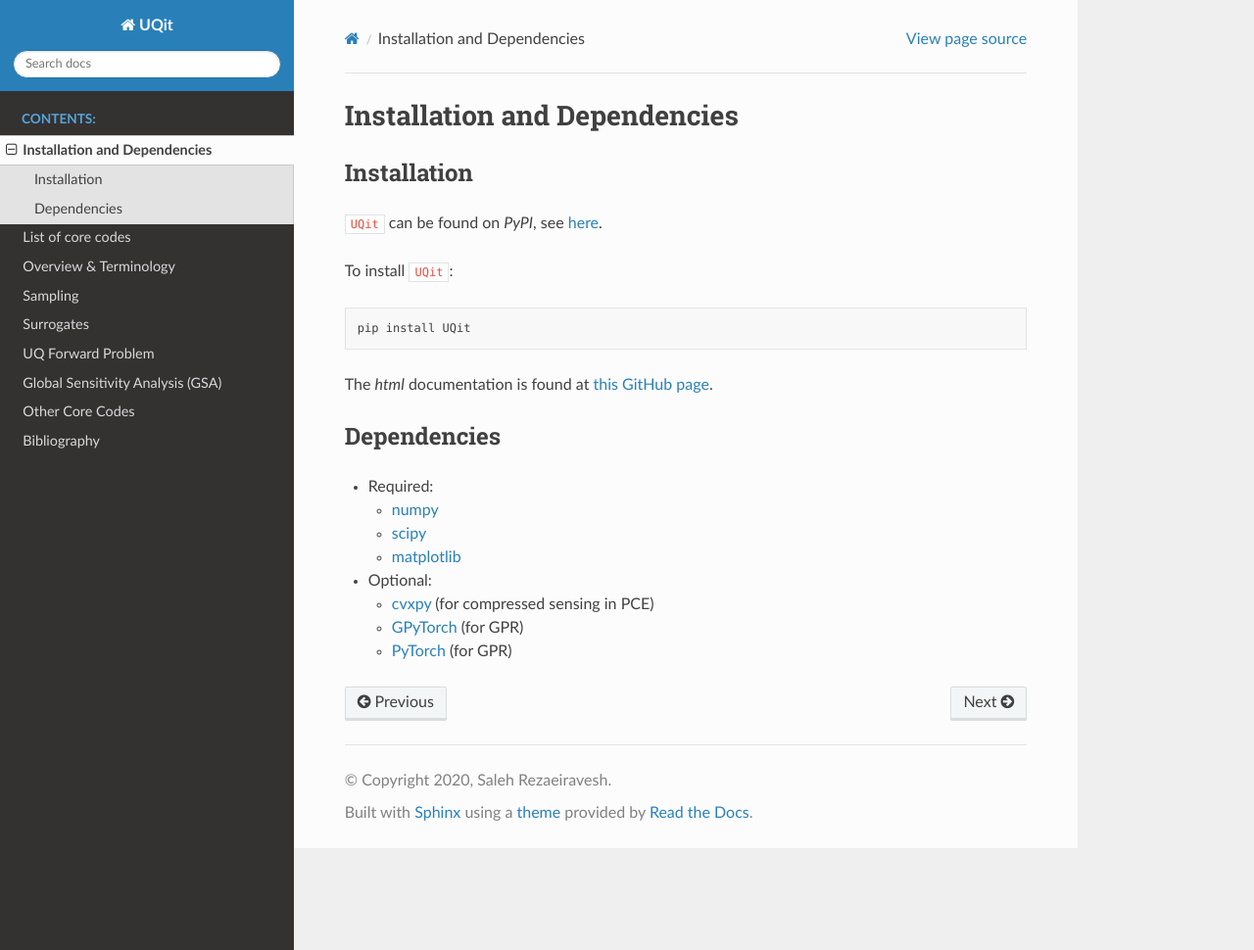
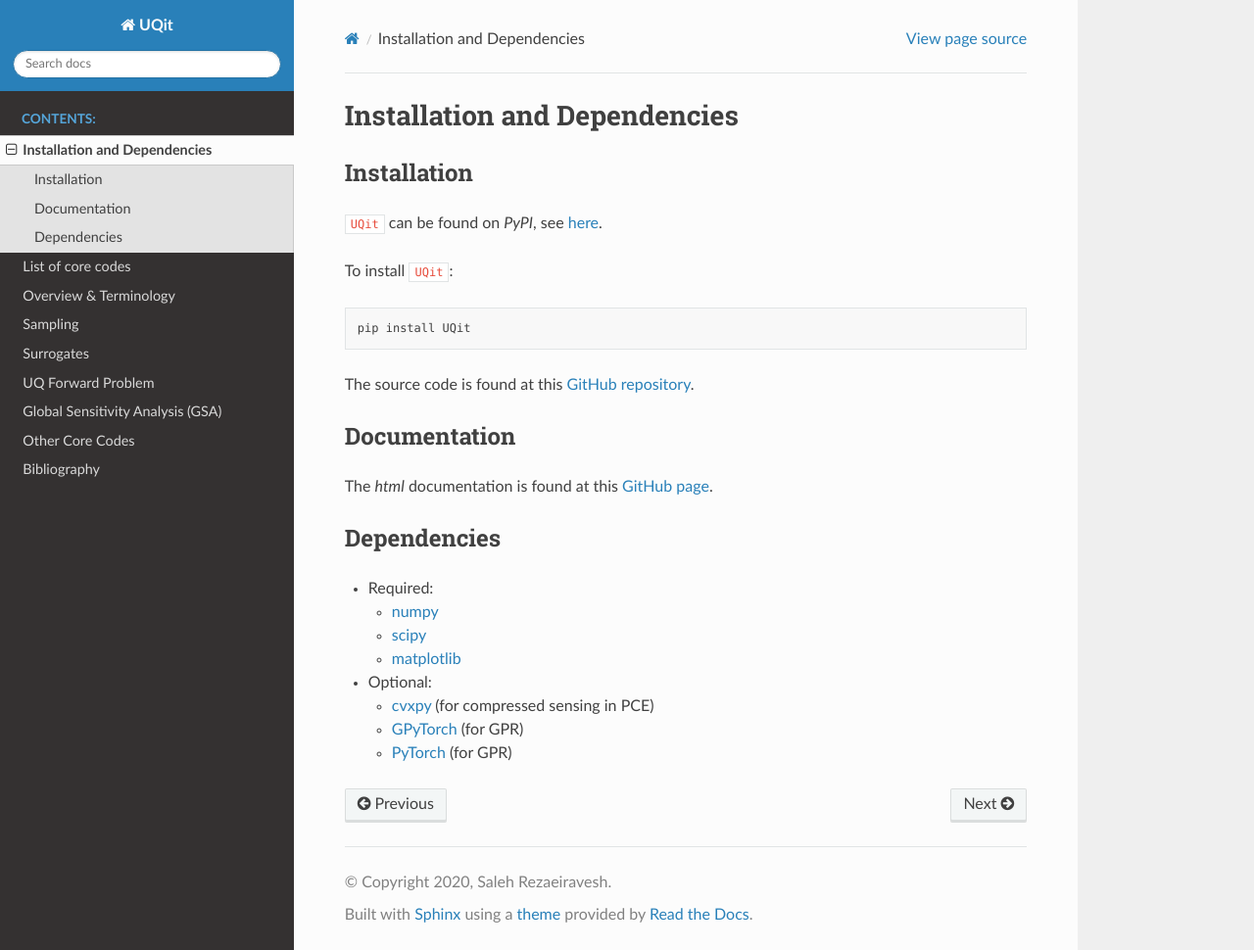
Before and after one commit to KTH-Nek5000/UQit, a Sphinx documentation site: the page built from docsrc/source/UQit_core_/instl_dep.rst, in a window 1280 px wide and 970 px high. Shown: the whole window at 98% size. Built offline with Sphinx 7.4.7 and the Read the Docs theme 2.0.0, drawn with Linux system fonts in a browser that asks for light colours.

Commit message:
github repo added in the doc

```diff
--- a/docsrc/source/UQit_core_/instl_dep.rst
+++ b/docsrc/source/UQit_core_/instl_dep.rst
@@ -13,7 +13,13 @@
 
    pip install UQit
 
-The `html` documentation is found at `this GitHub page <https://kth-nek5000.github.io/UQit/>`_.
+
+The source code is found at this `GitHub repository <https://github.com/KTH-Nek5000/UQit>`_.
+
+
+Documentation
+-------------
+The `html` documentation is found at this `GitHub page <https://kth-nek5000.github.io/UQit/>`_.
 
 
 Dependencies
```
